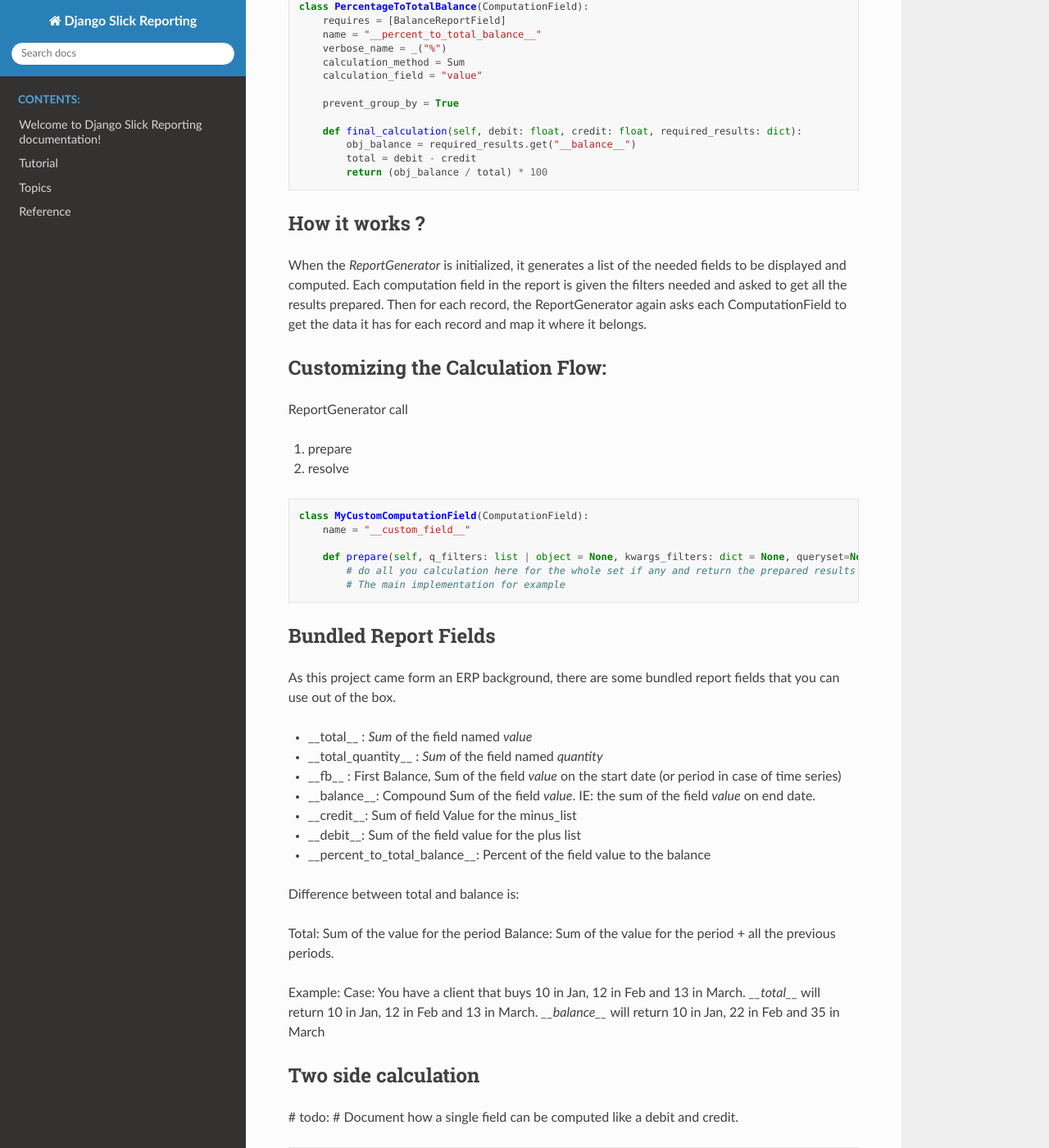
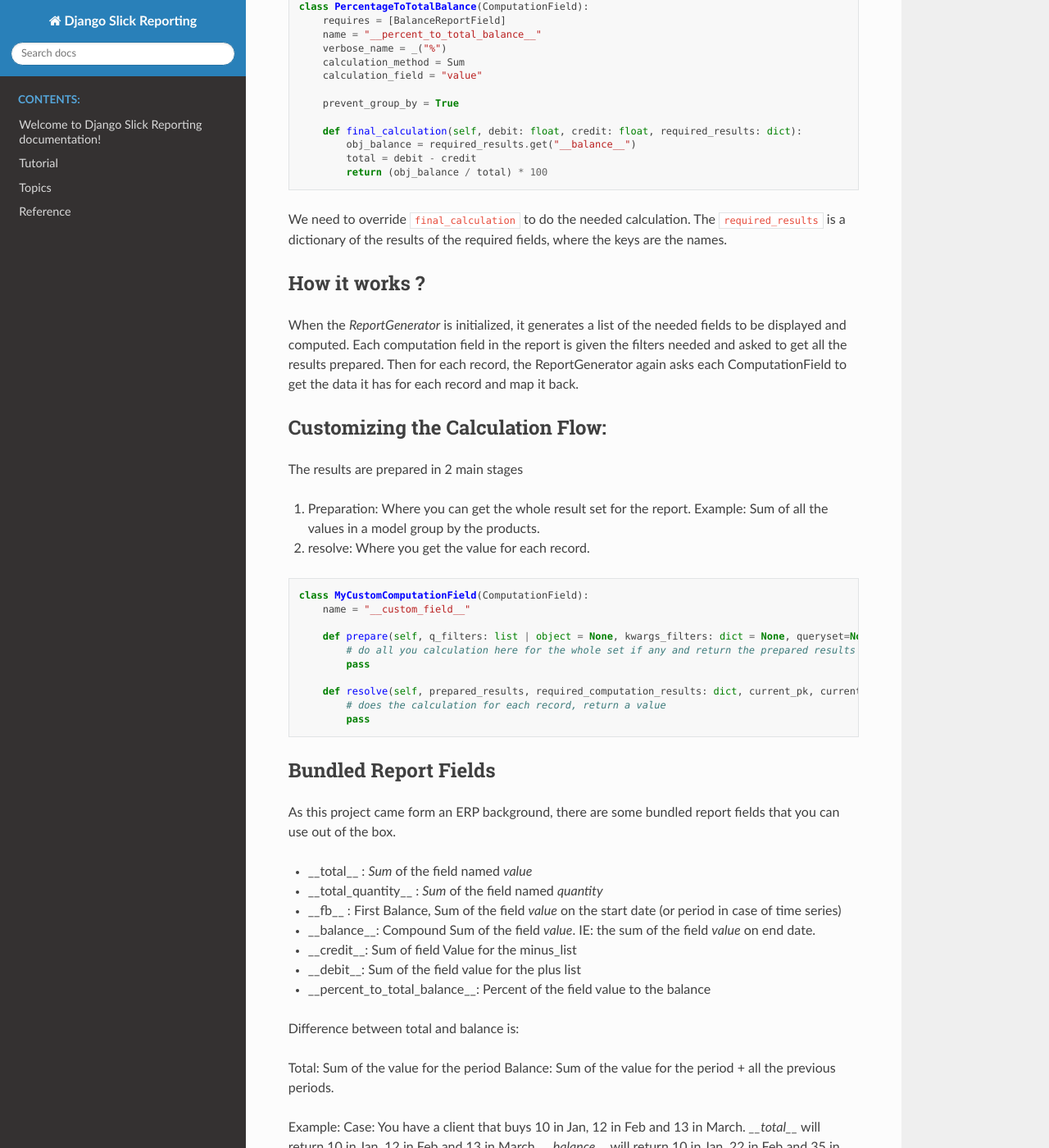
Before and after one commit to RamezIssac/django-slick-reporting, a Sphinx documentation site: the page built from docs/source/topics/computation_field.rst, in a window 1280 px wide and 1400 px high, scrolled down 1439 px. Shown: the whole window at 82% size. Built offline with Sphinx 7.4.7 and the Read the Docs theme 2.0.0, drawn with Linux system fonts in a browser that asks for light colours.

```diff
--- a/docs/source/topics/computation_field.rst
+++ b/docs/source/topics/computation_field.rst
@@ -87,21 +87,24 @@ Sometime you want to stack values on top of each other. For example: Net revenue
             total = debit - credit
             return (obj_balance / total) * 100
 
+We need to override ``final_calculation`` to do the needed calculation. The ``required_results`` is a dictionary of the results of the required fields, where the keys are the names.
 
 How it works ?
 --------------
 When the `ReportGenerator` is initialized, it generates a list of the needed fields to be displayed and computed.
 Each computation field in the report is given the filters needed and asked to get all the results prepared.
-Then for each record, the ReportGenerator again asks each ComputationField to get the data it has for each record and map it where it belongs.
+Then for each record, the ReportGenerator again asks each ComputationField to get the data it has for each record and map it back.
 
 
 Customizing the Calculation Flow:
 ---------------------------------
 
-ReportGenerator call
+The results are prepared in 2 main stages
 
-1. prepare
-2. resolve
+1. Preparation: Where you can get the whole result set for the report. Example: Sum of all the values in a model group by the products.
+2. resolve: Where you get the value for each record.
+
+
 
 
 .. code-block:: python
@@ -111,8 +114,11 @@ ReportGenerator call
 
         def prepare(self, q_filters: list | object = None, kwargs_filters: dict = None, queryset=None, **kwargs):
             # do all you calculation here for the whole set if any and return the prepared results
-            # The main implementation for example
+            pass
 
+        def resolve(self, prepared_results, required_computation_results: dict, current_pk, current_row=None) -> float:
+            # does the calculation for each record, return a value
+            pass
 
 Bundled Report Fields
 ---------------------
@@ -135,11 +141,3 @@ Example:
 Case: You have a client that buys 10 in Jan, 12 in Feb and 13 in March.
 `__total__` will return 10 in Jan, 12 in Feb and 13 in March.
 `__balance__` will return 10 in Jan, 22 in Feb and 35 in March
-
-
-
-Two side calculation
---------------------
-
-# todo:
-# Document how a single field can be computed like a debit and credit.
```
Also changed, not shown: 1 other file.
